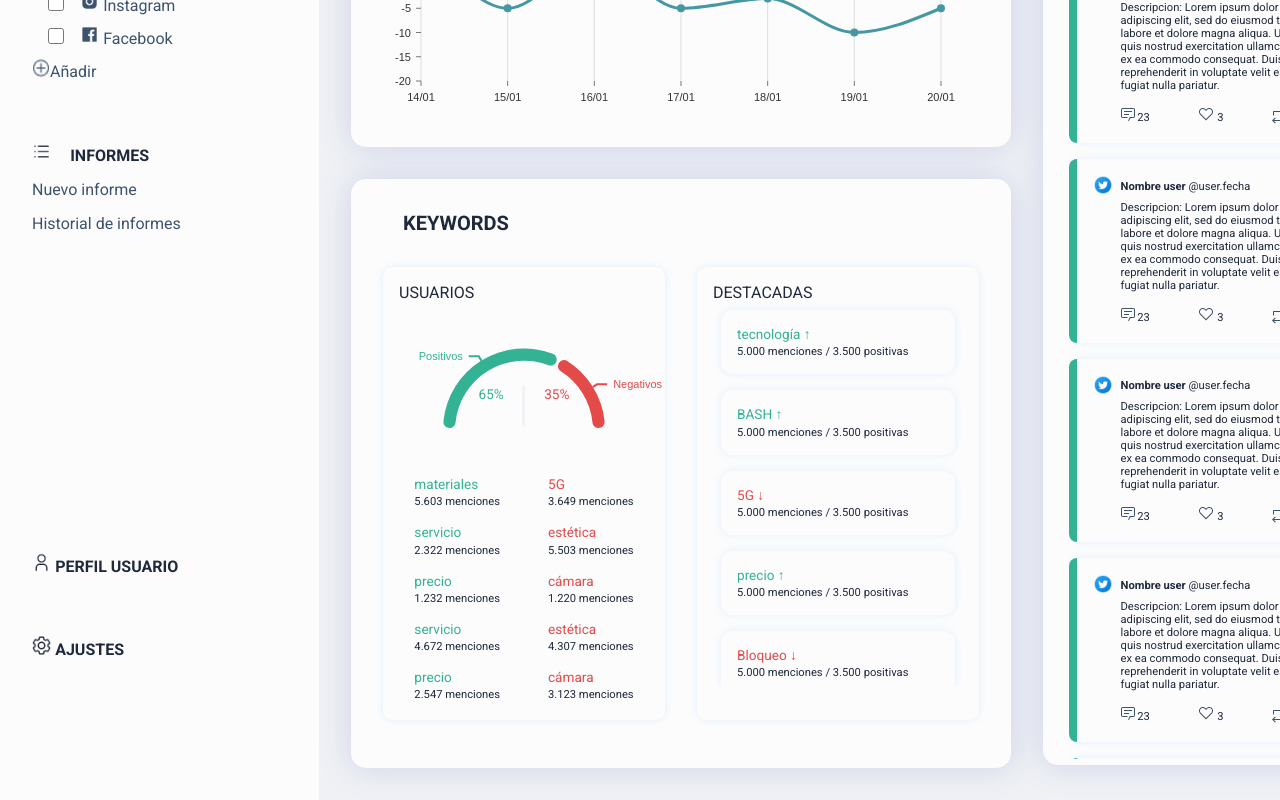
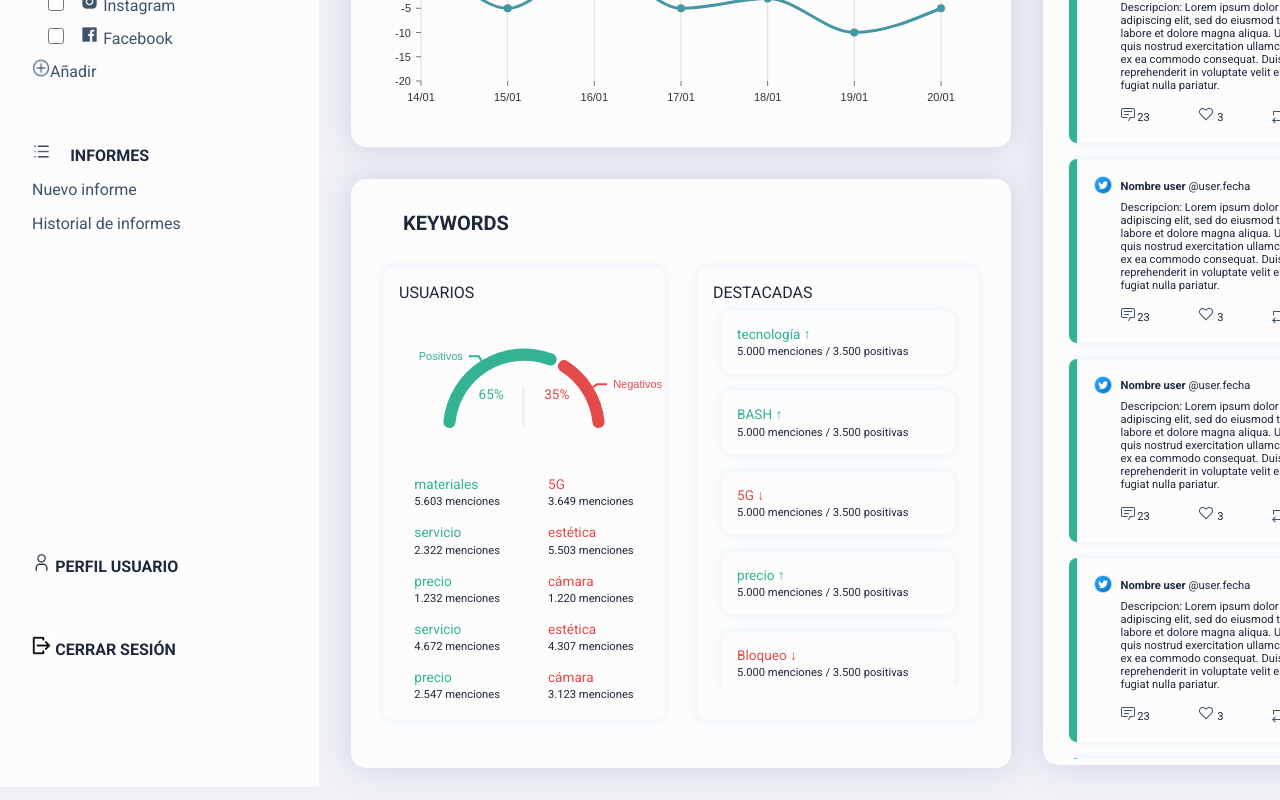
Before and after one commit to jjcasco99/popclaim, a React (Create React App) app in the folder client/: page /dashboard in a window 1280 px wide. Shown: the part 334-1134 px from the top of the page. Built offline with nearby package versions, Linux system fonts and the light colour scheme.

Commit message:
routing between components without login

```diff
--- a/client/src/App.js
+++ b/client/src/App.js
@@ -1,16 +1,17 @@
 import './App.css';
-import Header from './components/Header';
+// import Header from './components/Header';
 import Main from './components/Main';
+
+import {BrowserRouter} from 'react-router-dom';
 
 function App() {
   return (
     <div className="App">
-      <div>
-        <Header />
-      </div>
+      <BrowserRouter>
       <div>
         <Main />
       </div>
+      </BrowserRouter>
     </div>
   );
 }
--- a/client/src/components/Dashboard.css
+++ b/client/src/components/Dashboard.css
@@ -53,3 +53,7 @@ input[type='submit'] {
   cursor: pointer;
   height: 40px;
 }
+
+.dashboard {
+  display: flex;
+}
--- a/client/src/components/Dashboard.jsx
+++ b/client/src/components/Dashboard.jsx
@@ -3,12 +3,15 @@ import './Dashboard.css';
 import Reputation from './Reputation';
 import Keywords from './Keywords';
 import Cardlist from './Cardlist';
+import Header from './Header'
 
 import arrow from '../assets/caret--right.png';
 
 const Dashboard = () => {
   return (
-    <div>
+    <div className="dashboard">
+      <Header />
+      <div>
       <section className="cabecera-dashboard">
         <div className="cabecera-flex">
           <h1>REPUTACIÓN BASH</h1>
@@ -33,6 +36,7 @@ const Dashboard = () => {
           <Cardlist />
         </section>
       </div>
+      </div>
     </div>
   );
 };
--- a/client/src/components/Header.css
+++ b/client/src/components/Header.css
@@ -1,10 +1,10 @@
 .headerContainer {
   /* position:absolute; */
-  width: 100%;
+  width: 30%;
   height: 100%;
   left: 0px;
   top: 0px;
-  padding: 0 2rem;
+  padding: 0 2rem 8rem;
   background-color: #fcfcfc;
 }
 
@@ -78,6 +78,11 @@ input:checked {
   color: #3d536b;
   margin-top: 15px;
   list-style-type: none;
+  cursor: pointer;
+}
+a {
+  color: #3d536b;
+  text-decoration: none;
 }
 
 .user-profile h3 {
@@ -95,6 +100,7 @@ input:checked {
   font-family: 'Roboto', sans-serif;
   font-size: 16px;
   margin-top: 60px;
+  cursor: pointer;
 }
 
 .options img {
--- a/client/src/components/Header.jsx
+++ b/client/src/components/Header.jsx
@@ -1,5 +1,7 @@
 import React from 'react'
 import './Header.css'
+import { useAuth0 } from "@auth0/auth0-react";
+import {Link} from 'react-router-dom';
 
 import logo from '../assets/logo_popclaim.png'
 import down_arrow from '../assets/caret--down.png'
@@ -9,15 +11,16 @@ import facebook from '../assets/facebook-square.png'
 import instagram from '../assets/instagram-alt.png'
 import list from '../assets/list.png'
 import user from '../assets/user.png'
-import gear from '../assets/ajustes.png'
+import gear from '../assets/log-out.png'
 import add from '../assets/add--alt.png'
 
 const Header = () => {
+    const { logout } = useAuth0();
     return (
         <header className='headerContainer'>
 
             <div id='logo'>
-                <img src={logo} alt="Logo popclaim"/>
+                <img src={logo} alt="Logo popclaim" />
             </div>
 
             <div id='company'>
@@ -42,7 +45,7 @@ const Header = () => {
                 <h3><img src={list} alt="" /> INFORMES</h3>
                 <div className='opciones-informe'>
                     <ul>
-                        <li>Nuevo informe</li>
+                        <li><Link to="/informe">Nuevo informe</Link></li>
                         <li>Historial de informes</li>
                     </ul>
                 </div>
@@ -53,7 +56,7 @@ const Header = () => {
             </div>
 
             <div className='options'>
-                <h3><img src={gear} alt="" /> AJUSTES</h3>
+                <h3 onClick={() => logout({ returnTo: window.location.origin })}><img src={gear} alt="" /> CERRAR SESIÓN</h3>
             </div>
 
         </header>
--- a/client/src/components/Main.jsx
+++ b/client/src/components/Main.jsx
@@ -1,13 +1,17 @@
 import React from 'react';
 import Login from './Login';
-import Logout from './Logout';
-import Profile from './Profile';
 import Dashboard from './Dashboard';
+import Informe from './Informe'
+import {Route, Routes} from 'react-router-dom';
 
 const Main = () => {
   return (
     <div>
-      <Dashboard />
+      <Routes>
+        <Route path="/" element={<Login/>} />
+        <Route path="/dashboard" element={<Dashboard />}/>
+        <Route path="/informe" element={<Informe />}/>
+      </Routes>
     </div>
   );
 };
```
Also changed, not shown: client/src/assets/log-out.png (added).
